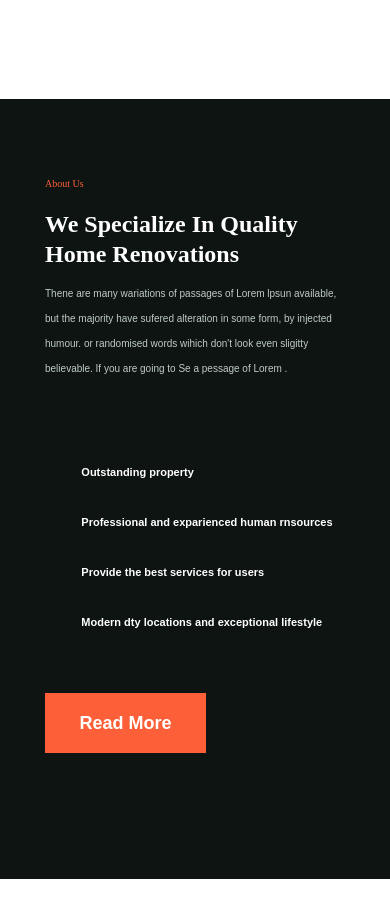
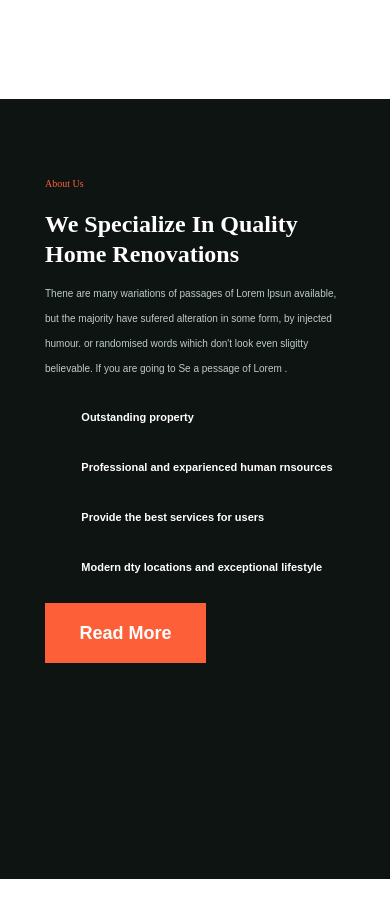
Before and after one commit to leminhhai220705/f8-zoom-module-1, a website built with Vite: page src/index.html in a window 390 px wide. Shown: the part 760-1677 px from the top of the page. Built offline with nearby package versions, Linux system fonts and the light colour scheme; files whose address does not match are found by name.

Commit message:
responsive fixing

```diff
--- a/src/index.html
+++ b/src/index.html
@@ -118,7 +118,7 @@
         <div class="about-us-wrapper">
           <div class="about-us">
             <div class="container">
-              <div class="row g-4 gy-sm-4 g-sm-0 row-cols-2 row-cols-sm-1">
+              <div class="row gy-sm-4 g-sm-0 row-cols-2 row-cols-sm-1">
                 <div class="col">
                   <!-- About us desc -->
                   <section class="about-us__desc">
--- a/src/scss/pages/Home/_content-home.scss
+++ b/src/scss/pages/Home/_content-home.scss
@@ -68,6 +68,7 @@
           @include abstracts.screen(md) {
             font-size: 1rem;
             line-height: 2.5;
+            min-height: 7rem;
           }
         }
 
@@ -80,6 +81,7 @@
 
           @include abstracts.screen(md) {
             font-size: 1.1rem;
+            padding: 0;
           }
 
           .item {
```
